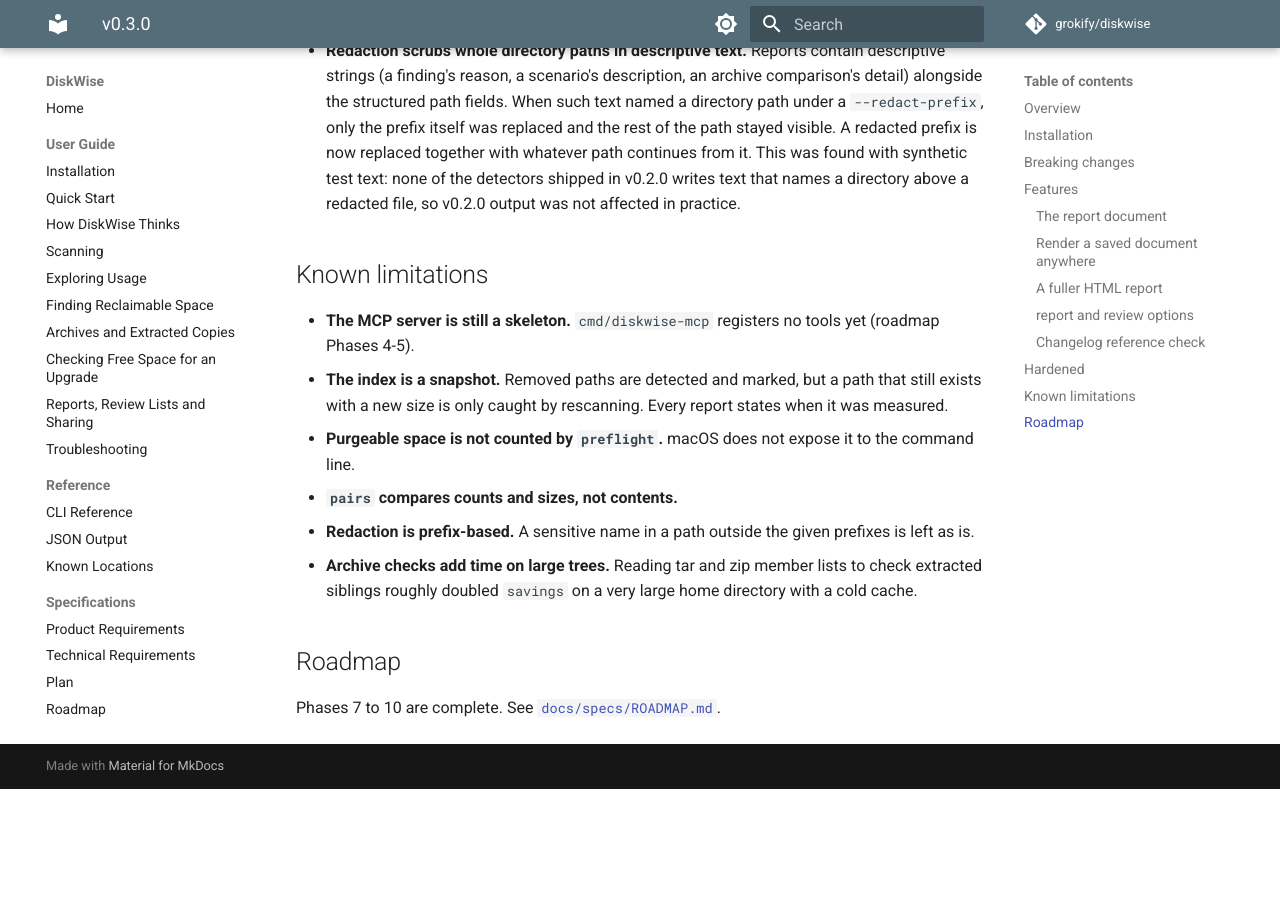
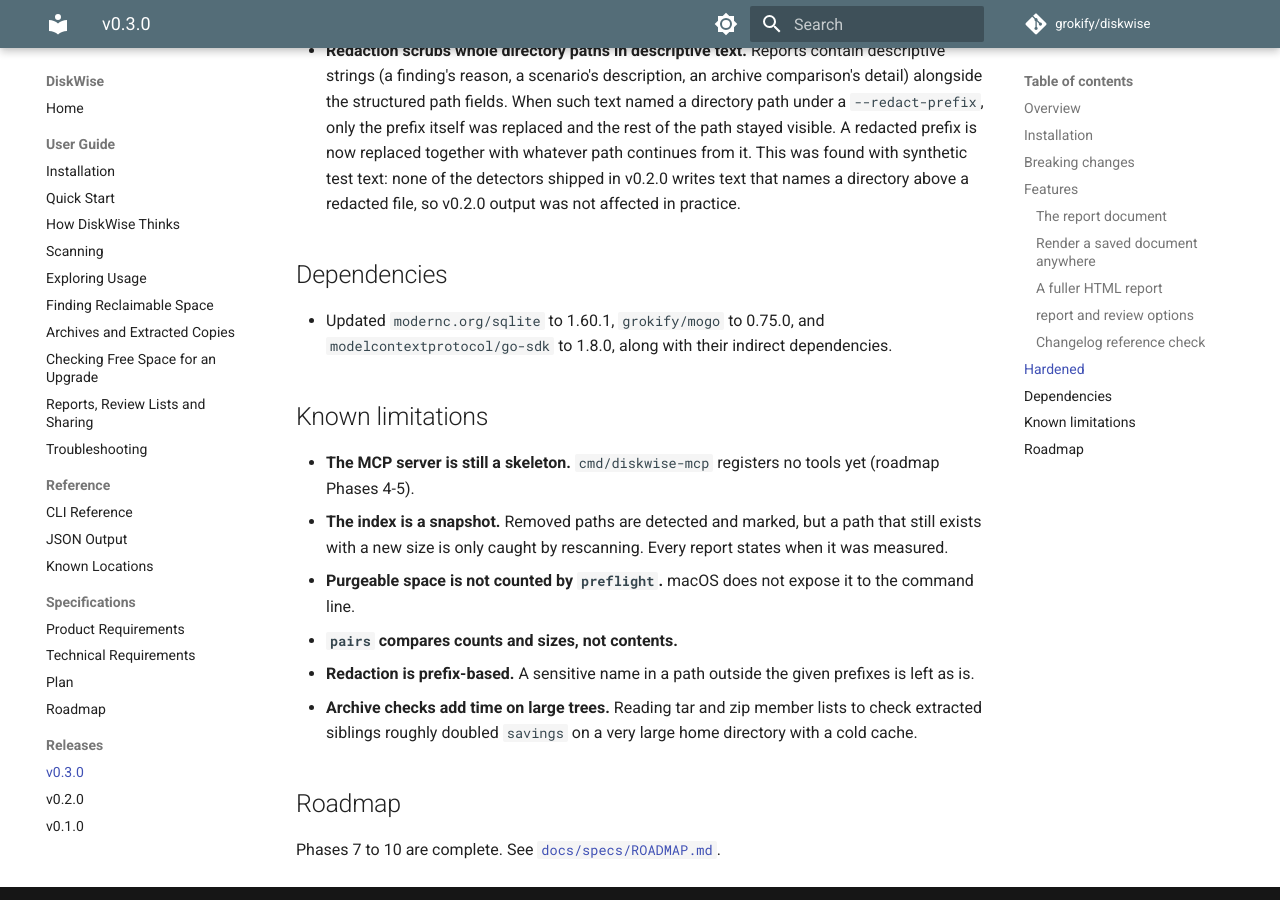
Before and after one commit to grokify/diskwise, an MkDocs documentation site: the page built from docs/releases/v0.3.0.md, in a window 1280 px wide and 900 px high, scrolled down 1956 px. Built offline with MkDocs 1.6.1 and Material for MkDocs 9.7.7, drawn with Linux system fonts in a browser that asks for light colours; comment, search, counter and statistics services are not loaded; before the commit the page ends 2745 px from its top, so only the background shows below that.

Commit message:
docs(release): note the dependency updates in the v0.3.0 notes
Co-Authored-By: Claude Sonnet 5.5 <noreply@anthropic.com>

```diff
--- a/docs/releases/v0.3.0.md
+++ b/docs/releases/v0.3.0.md
@@ -90,6 +90,12 @@ stale unnoticed.
   writes text that names a directory above a redacted file, so v0.2.0 output
   was not affected in practice.
 
+## Dependencies
+
+- Updated `modernc.org/sqlite` to 1.60.1, `grokify/mogo` to 0.75.0, and
+  `modelcontextprotocol/go-sdk` to 1.8.0, along with their indirect
+  dependencies.
+
 ## Known limitations
 
 - **The MCP server is still a skeleton.** `cmd/diskwise-mcp` registers no
```
